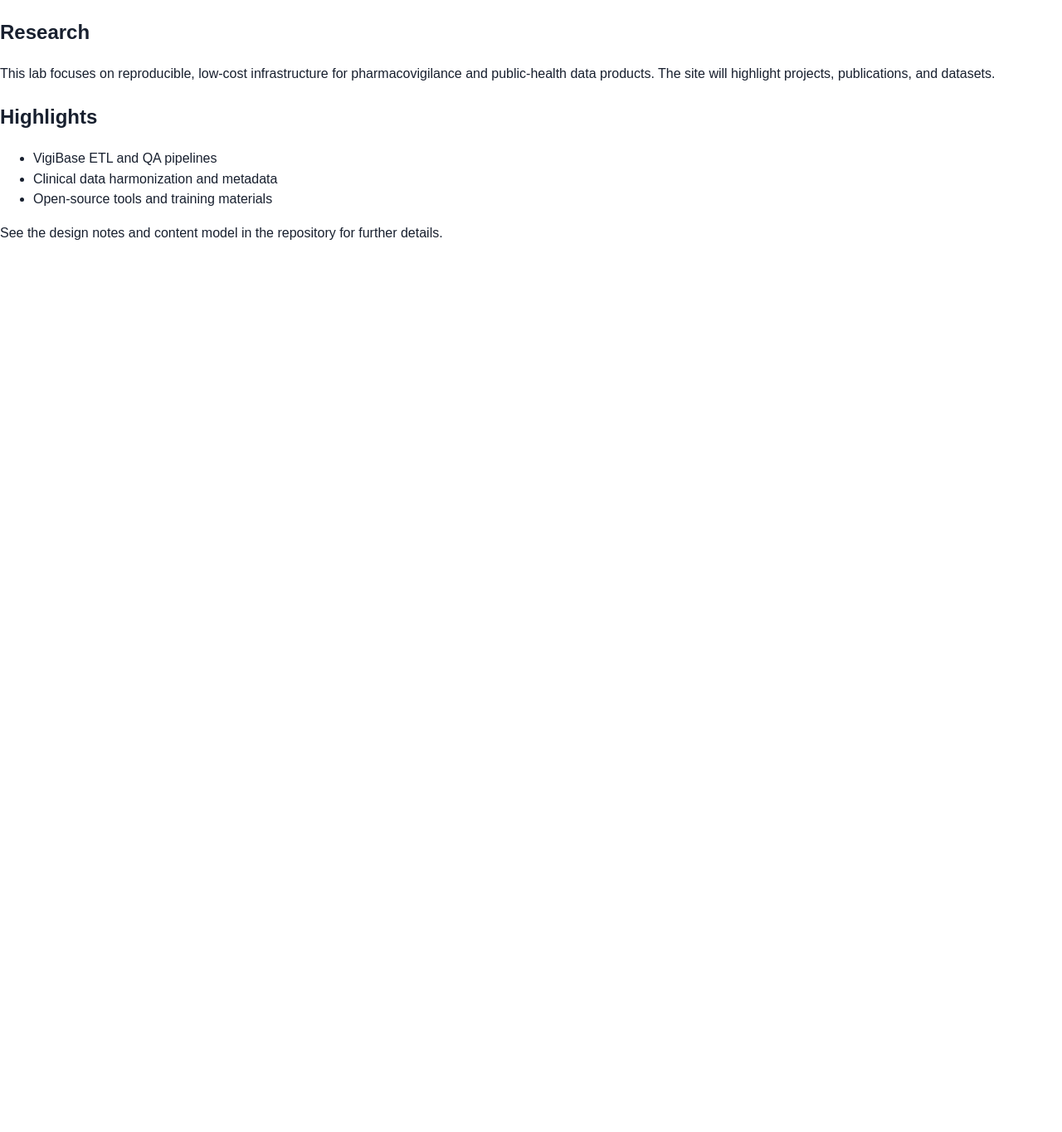
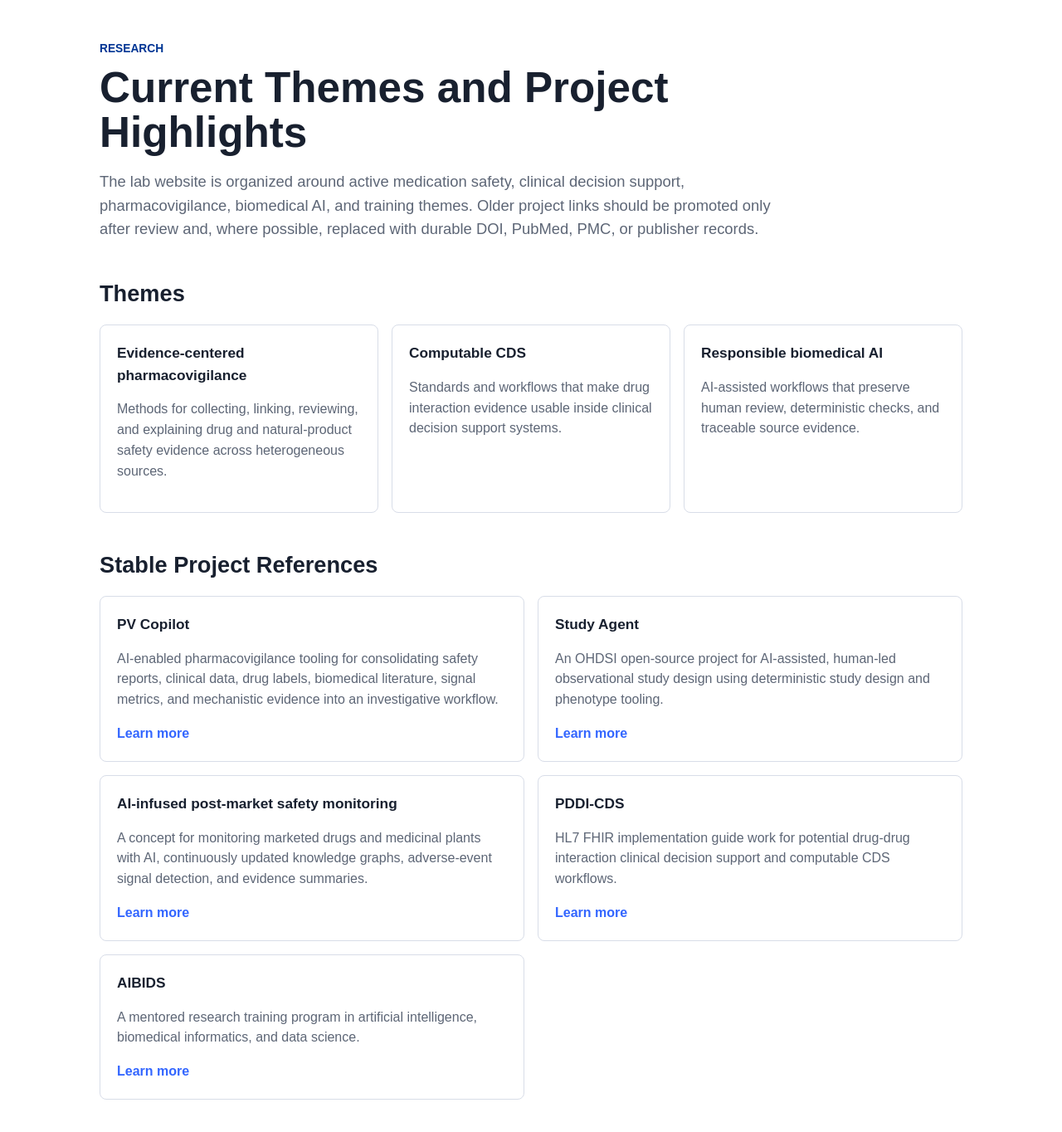
Before and after one commit to rkboyce/triads-lab-web, a SvelteKit app: page /research in a window 1280 px wide. Shown: the top 1364 px of the page at 83% size. Before the commit the page ends 800 px from the top, so only its background shows below. Built offline with nearby package versions, Linux system fonts and the light colour scheme.

Commit message:
feat: enhance research page with detailed project highlights and themes

```diff
--- a/src/routes/research/+page.svelte
+++ b/src/routes/research/+page.svelte
@@ -1,14 +1,86 @@
-<svelte:head><title>Research — Boyce Lab</title></svelte:head>
-<article>
-  <h1>Research</h1>
-  <p>
-    This lab focuses on reproducible, low-cost infrastructure for pharmacovigilance and public-health data products. The site will highlight projects, publications, and datasets.
+<script lang="ts">
+  const highlights = [
+    {
+      title: 'PV Copilot',
+      summary: 'AI-enabled pharmacovigilance tooling for consolidating safety reports, clinical data, drug labels, biomedical literature, signal metrics, and mechanistic evidence into an investigative workflow.',
+      href: 'https://inventions.pitt.edu/technologies/pv-copilot-ai-powered--07530'
+    },
+    {
+      title: 'Study Agent',
+      summary: 'An OHDSI open-source project for AI-assisted, human-led observational study design using deterministic study design and phenotype tooling.',
+      href: 'https://github.com/OHDSI/StudyAgent'
+    },
+    {
+      title: 'AI-infused post-market safety monitoring',
+      summary: 'A concept for monitoring marketed drugs and medicinal plants with AI, continuously updated knowledge graphs, adverse-event signal detection, and evidence summaries.',
+      href: 'https://inventions.pitt.edu/technologies/ai-infused-post-market-safety--06710'
+    },
+    {
+      title: 'PDDI-CDS',
+      summary: 'HL7 FHIR implementation guide work for potential drug-drug interaction clinical decision support and computable CDS workflows.',
+      href: 'https://build.fhir.org/ig/HL7/PDDI-CDS/'
+    },
+    {
+      title: 'AIBIDS',
+      summary: 'A mentored research training program in artificial intelligence, biomedical informatics, and data science.',
+      href: 'https://www.aibids.org/'
+    }
+  ];
+</script>
+
+<svelte:head><title>Research - Boyce Lab</title></svelte:head>
+
+<article class="research-page">
+  <p class="eyebrow">Research</p>
+  <h1>Current Themes and Project Highlights</h1>
+  <p class="lead">
+    The lab website is organized around active medication safety, clinical decision support, pharmacovigilance, biomedical AI, and training themes. Older project links should be promoted only after review and, where possible, replaced with durable DOI, PubMed, PMC, or publisher records.
   </p>
-  <h2>Highlights</h2>
-  <ul>
-    <li>VigiBase ETL and QA pipelines</li>
-    <li>Clinical data harmonization and metadata</li>
-    <li>Open-source tools and training materials</li>
-  </ul>
-  <p>See the design notes and content model in the repository for further details.</p>
+
+  <section>
+    <h2>Themes</h2>
+    <div class="theme-grid">
+      <article>
+        <h3>Evidence-centered pharmacovigilance</h3>
+        <p>Methods for collecting, linking, reviewing, and explaining drug and natural-product safety evidence across heterogeneous sources.</p>
+      </article>
+      <article>
+        <h3>Computable CDS</h3>
+        <p>Standards and workflows that make drug interaction evidence usable inside clinical decision support systems.</p>
+      </article>
+      <article>
+        <h3>Responsible biomedical AI</h3>
+        <p>AI-assisted workflows that preserve human review, deterministic checks, and traceable source evidence.</p>
+      </article>
+    </div>
+  </section>
+
+  <section>
+    <h2>Stable Project References</h2>
+    <div class="highlight-list">
+      {#each highlights as highlight}
+        <article>
+          <h3>{highlight.title}</h3>
+          <p>{highlight.summary}</p>
+          <a href={highlight.href} target="_blank" rel="noreferrer">Learn more</a>
+        </article>
+      {/each}
+    </div>
+  </section>
 </article>
+
+<style>
+  .research-page { width: min(1040px, calc(100% - 40px)); margin: 48px auto 72px; }
+  .eyebrow { margin: 0 0 10px; color: var(--pitt-blue); font-size: 0.86rem; font-weight: 900; text-transform: uppercase; }
+  h1 { max-width: 760px; margin: 0 0 18px; color: var(--ink); font-size: clamp(2.1rem, 4vw, 3.2rem); line-height: 1.05; }
+  h2 { margin: 42px 0 16px; font-size: 1.7rem; }
+  h3 { margin: 0 0 8px; font-size: 1.08rem; }
+  .lead { max-width: 820px; color: var(--muted); font-size: 1.15rem; }
+  .theme-grid, .highlight-list { display: grid; gap: 16px; }
+  .theme-grid { grid-template-columns: repeat(3, minmax(0, 1fr)); }
+  .theme-grid article, .highlight-list article { border: 1px solid var(--border); border-radius: var(--radius); background: var(--pitt-white); padding: 20px; }
+  .theme-grid p, .highlight-list p { color: var(--muted); }
+  .highlight-list { grid-template-columns: repeat(2, minmax(0, 1fr)); }
+  .highlight-list a { font-weight: 900; }
+  @media (max-width: 820px) { .theme-grid, .highlight-list { grid-template-columns: 1fr; } }
+</style>
```
